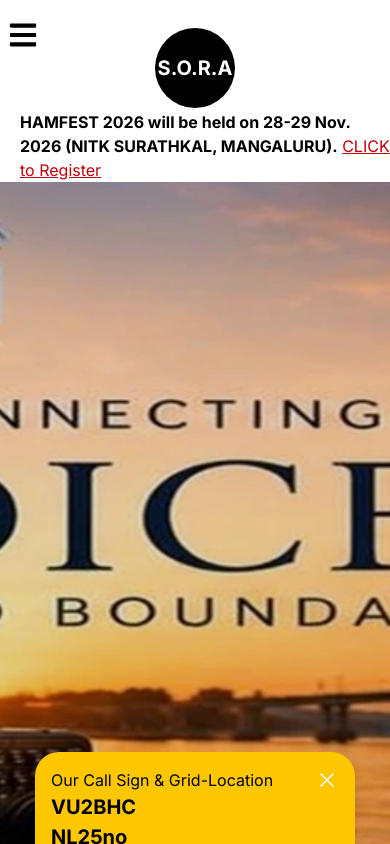
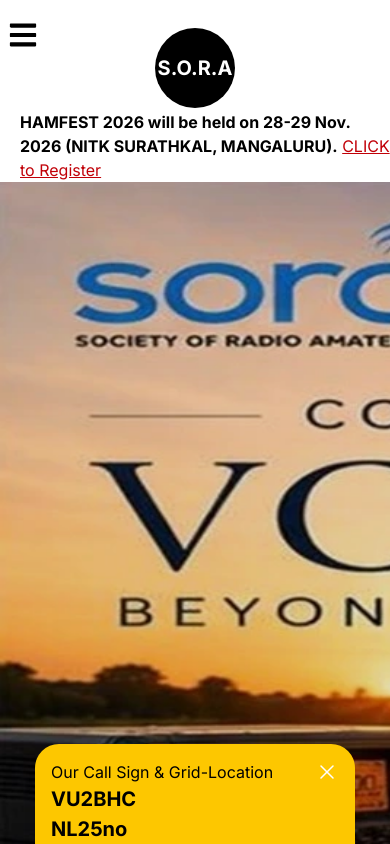
Before and after one commit to sorapatna/SORA-WEBSITE, a Next.js app: page / in a window 390 px wide. Shown: the top 844 px of the page. Built offline with nearby package versions, Linux system fonts and the light colour scheme.

Commit message:
Update Hero.tsx

```diff
--- a/components/Hero.tsx
+++ b/components/Hero.tsx
@@ -2,10 +2,11 @@ import Image from 'next/image';
 
 const Hero = () => {
   return (
-    // FIX 1: Enforced min-h-[100svh] (Dynamic Small Viewport Height) so the layout never collapses on mobile safari/chrome
-    <section className="relative w-full overflow-hidden min-h-[100svh] md:min-h-screen flex flex-col justify-between pt-12 pb-6 md:py-10 gap-10 lg:flex-row mb-2">
-      {/* Background Image */}
-      {/* FIX 2: Switched from -z-10 to z-0. Negative z-indexes often fail to render behind layout containers on mobile devices */}
+    // Enforced min-h-[100svh] so the section matches the exact mobile viewport height without clipping
+    <section className="relative w-full overflow-hidden min-h-[100svh] md:min-h-screen flex flex-col justify-between pt-12 pb-8 md:py-10 gap-10 lg:flex-row mb-2">
+
+      {/* Background Image Container */}
+      {/* FIX 1: Set z-0 instead of a negative index to prevent mobile Safari/Chrome from hiding the image */}
       <div className="absolute inset-0 w-full h-full z-0">
         <Image
           src="/images/HERO-BG.webp"
@@ -13,24 +14,22 @@ const Hero = () => {
           fill
           priority
           sizes="100vw"
-          // FIX 3: Changed object-center to object-[30%_center] or object-left
-          // Wide background subjects (like a yoga pose) get cropped off on mobile unless you anchor the focus to the side.
-          className="object-cover object-[30%_center]"
+          // FIX 2: Changed object-center to object-left.
+          // This ensures the left side of your image (where your subject is) stays perfectly visible on mobile.
+          className="object-cover object-left"
         />
-        {/* OPTIONAL OVERLAY: Ensures the yellow card and future text remain readable if the background has stark lighting */}
+        {/* Subtle dark tint overlay to make sure text and the yellow box stand out clearly */}
         <div className="absolute inset-0 bg-black/10 z-0" />
       </div>
 
       {/* Left Content */}
-      {/* FIX 4: Changed z-20 to z-10 to sit cleanly above z-0 background. Added a min-h placeholder class so it reserves layout space */}
-      <div className="relative z-10 flex flex-1 flex-col justify-center xl:w-1/2 px-5 md:px-10 min-h-[150px] md:min-h-0">
-        {/* Pro Tip: Even a hidden or placeholder header keeps your responsive layout from breaking */}
-        <h1 className="text-3xl md:text-5xl font-bold text-white drop-shadow-md hidden">
-          Yoga & Radio Station
-        </h1>
+      {/* FIX 3: Set z-10 to stay safely on top of the image container */}
+      <div className="relative z-10 flex flex-1 flex-col justify-center xl:w-1/2 px-5 md:px-10 min-h-[120px] md:min-h-0">
+        {/* Even if empty, this space is now safely positioned over the left-aligned image subject */}
       </div>
 
       {/* Right Content */}
+      {/* FIX 4: Aligned the yellow box to the bottom on mobile to keep the left/top image subject clean and visible */}
       <div className="relative z-10 flex flex-1 items-end md:items-start mt-auto md:mt-0 px-5 md:px-0 justify-center lg:justify-start">
         <div className="flex w-full max-w-[320px] flex-col gap-4 rounded-3xl bg-yellow-400 px-4 py-4 shadow-lg mb-4 md:mb-0">
           <div className="flex flex-col">
```
